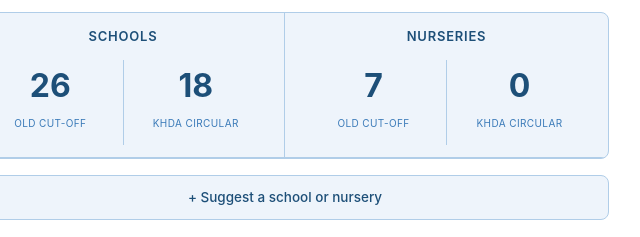
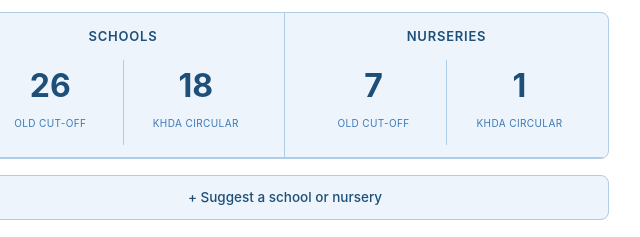
Before and after one commit to readynotrushed/16FEB, a plain HTML site: page index.html in a window 1280 px wide. Shown: the part 189-426 px from the top of the page, 355-995 px from the left. Drawn offline with Linux system fonts and the light colour scheme.

Commit message:
Update index.html

```diff
--- a/index.html
+++ b/index.html
@@ -660,7 +660,7 @@
     id:"wonder-years", name:"The Wonder Years Nursery", type:"nursery", status:"confirmed",
     curriculum:"EYFS", grades:"Ages 0–4", location:"Sports City",
     phone:"97143685600", website:"https://wonderyearsecc.com", email:"Admin.sportscity@wonderyearsecc.com",
-    parentsConfirmed:2, parentsKhda:0,
+    parentsConfirmed:2, parentsKhda:1,
     note:"Parents confirmed nursery is reinstating original places"
   },
   {
```
